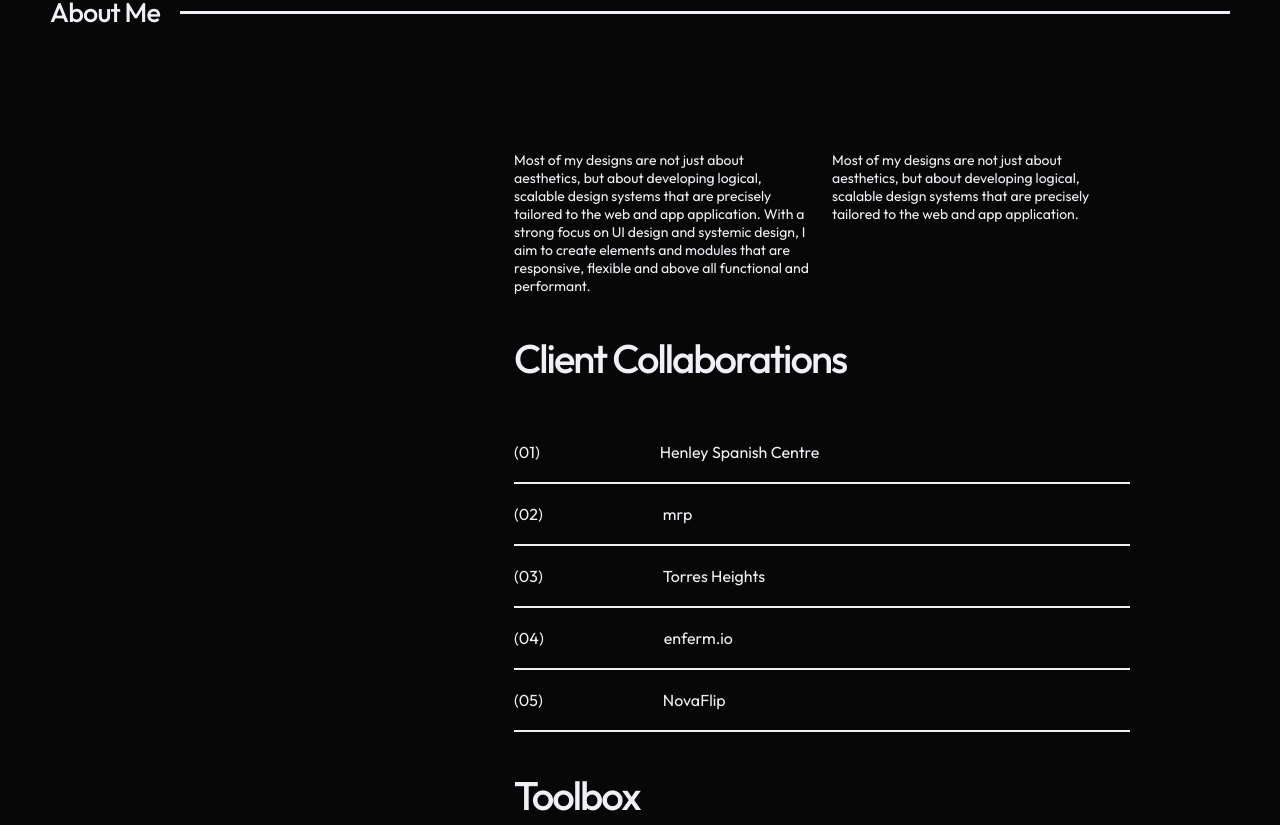
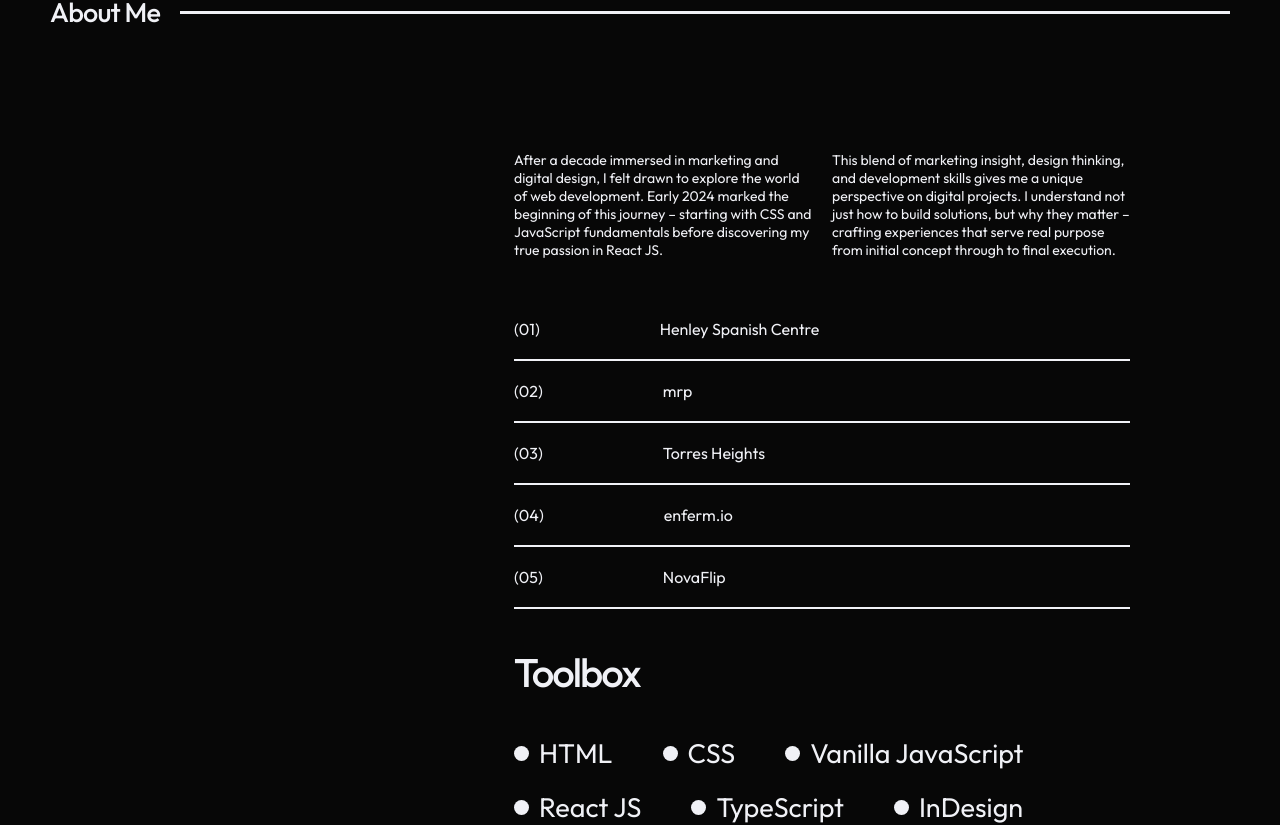
Before and after one commit to javiductor/thespaghetti.dev, a React (Vite) app: page /about in a window 1280 px wide. Shown: the part 788-1613 px from the top of the page. Built offline with nearby package versions, Linux system fonts and the light colour scheme; what @directus/sdk would draw is missing.

Commit message:
About page copy

```diff
--- a/src/components/pages/about/components/about-info.jsx
+++ b/src/components/pages/about/components/about-info.jsx
@@ -6,11 +6,8 @@ const AboutInfo = () => {
   return (
     <div className={styles.servicesContainer}>
       <Service
-        description1="Most of my designs are not just about aesthetics, but about developing logical, scalable design systems that are precisely tailored to the web and app application.
-
-        With a strong focus on UI design and systemic design, I aim to create elements and modules that are responsive, flexible and above all functional and performant."
-        description2="Most of my designs are not just about aesthetics, but about developing logical, scalable design systems that are precisely tailored to the web and app application."
-        heading2="Client Collaborations"
+        description1="After a decade immersed in marketing and digital design, I felt drawn to explore the world of web development. Early 2024 marked the beginning of this journey – starting with CSS and JavaScript fundamentals before discovering my true passion in React JS."
+        description2="This blend of marketing insight, design thinking, and development skills gives me a unique perspective on digital projects. I understand not just how to build solutions, but why they matter – crafting experiences that serve real purpose from initial concept through to final execution."
         services={[
           {
             number: "(01)",
@@ -49,7 +46,7 @@ const AboutInfo = () => {
           { name: "CSS" },
           { name: "Vanilla JavaScript" },
           { name: "React JS" },
-          { name: "Next JS" },
+          { name: "TypeScript" },
           { name: "InDesign" },
           { name: "SEO" },
           { name: "DIVI Builder" },
```
